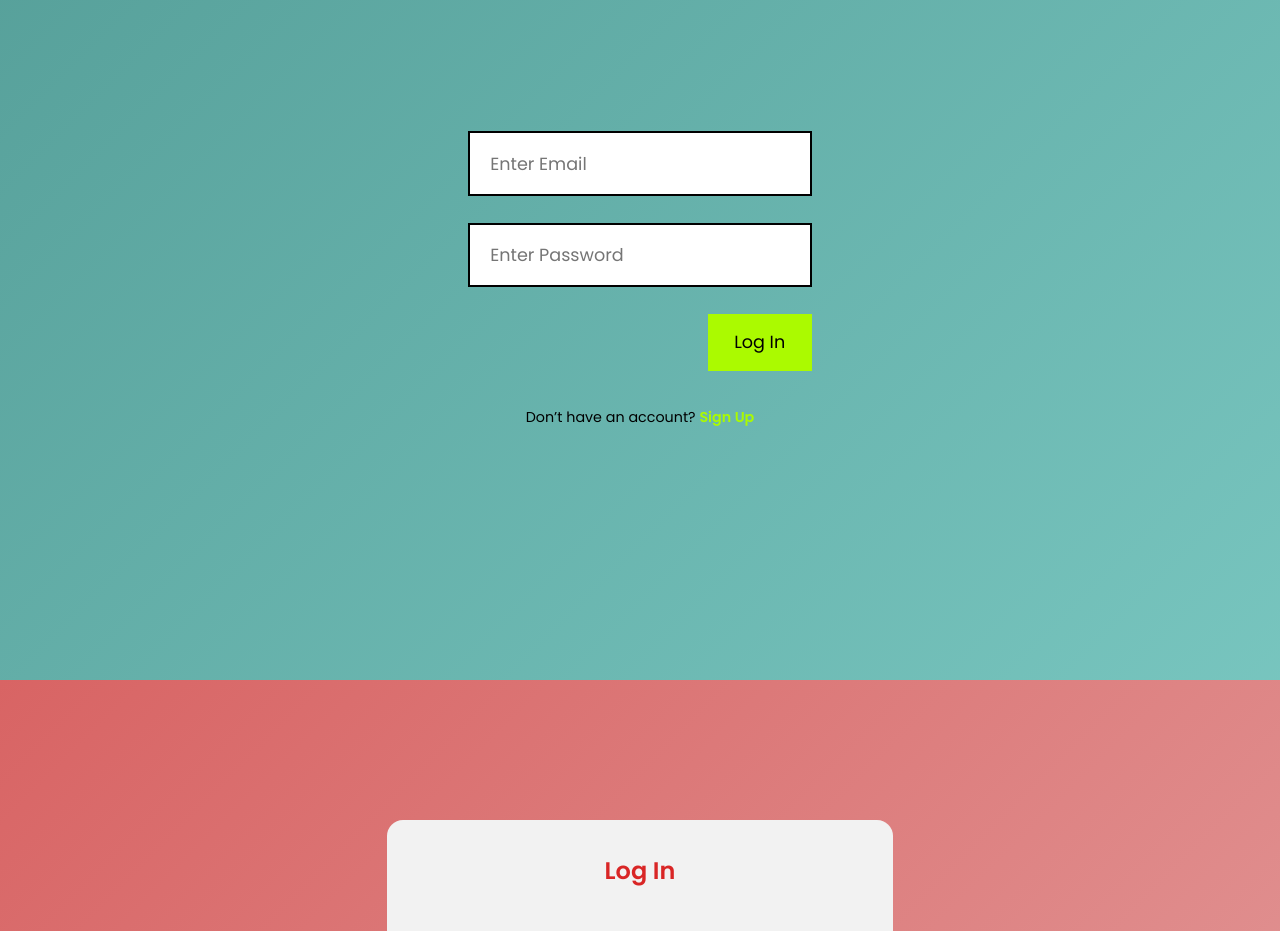
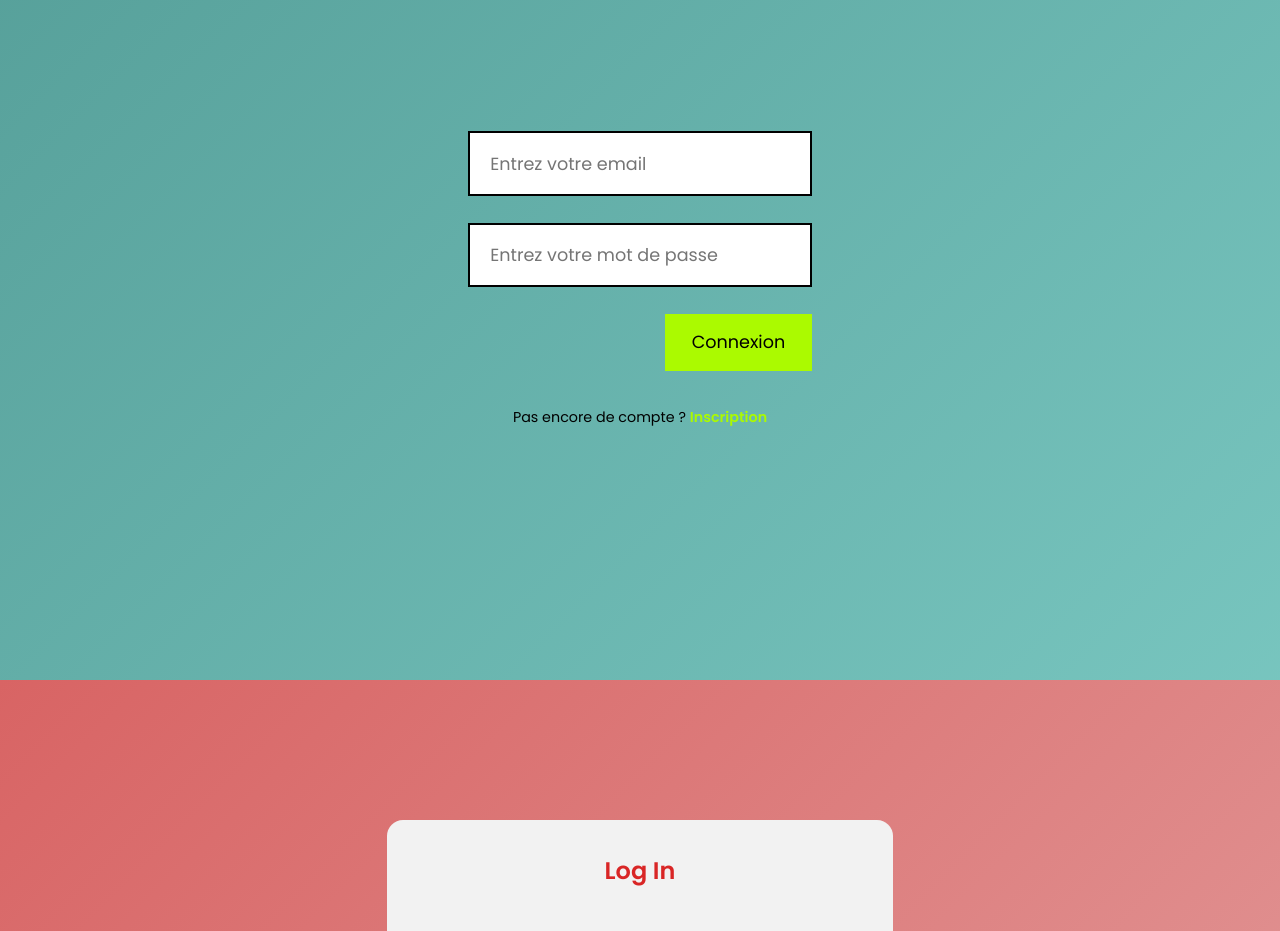
Before and after one commit to ValentinMadiot/components-auth_ui, a React (Vite) app: page / in a window 1280 px wide. Shown: the part 3320-4251 px from the top of the page. Built offline with nearby package versions, Linux system fonts and the light colour scheme.

Commit message:
refactor & translate auth4

```diff
--- a/src/components/auth-form-4/AuthForm4.css
+++ b/src/components/auth-form-4/AuthForm4.css
@@ -14,34 +14,34 @@
   font-size: var(--normal-font-size);
 }
 
-.auth4 .form__content {
+.auth4__content {
   display: grid;
   row-gap: 1.5rem;
 }
 
-.auth4 .form__input,
-.auth4 .form__label,
-.auth4 .form__submit {
+.auth4__input,
+.auth4__label,
+.auth4__submit {
   font-size: var(--normal-font-size);
   font-family: var(--font-family);
   border: 0;
   outline: none;
 }
 
-.auth4 .form__box {
+.auth4__box {
   width: 312px;
   height: 59px;
   position: relative;
 }
 
-.auth4 .form__shadow {
+.auth4__shadow {
   position: absolute;
   width: 100%;
   height: 100%;
   background-color: var(--black-color);
 }
 
-.auth4 .form__input {
+.auth4__input {
   position: absolute;
   border: 2.5px solid var(--black-color);
   background-color: var(--white-color);
@@ -52,11 +52,11 @@
   transition: transform 0.3s;
 }
 
-.auth4 .form__input::placeholder {
+.auth4__input::placeholder {
   transition: opacity 0.5s;
 }
 
-.auth4 .form__label {
+.auth4__label {
   z-index: 100;
   position: absolute;
   top: 16px;
@@ -68,12 +68,12 @@
   transition: 0.2s;
 }
 
-.auth4 .form__button {
+.auth4__button {
   justify-self: flex-end;
   background-color: var(--black-color);
 }
 
-.auth4 .form__submit {
+.auth4__submit {
   padding: 0.875rem 1.5rem;
   color: var(--black-color);
   background-color: hsl(79, 100%, 49%);
@@ -81,40 +81,40 @@
   transition: transform 0.3s;
 }
 
-.auth4 .form__submit:hover {
+.auth4__submit:hover {
   transform: translate(-6px, -6px);
 }
 
-.auth4 .form__switch {
+.auth4__switch {
   font-size: var(--small-font-size);
   margin-top: 0.5rem;
   text-align: center;
   color: var(--black-color);
 }
 
-.auth4 .form__switch span {
+.auth4__switch span {
   color: hsl(79, 100%, 49%);
   cursor: pointer;
   font-weight: bold;
 }
 
 /* Input animation */
-.auth4 .form__input:focus::placeholder {
+.auth4__input:focus::placeholder {
   opacity: 0;
   transition: 0.3s;
 }
 
-.auth4 .form__input:focus,
-.auth4 .form__input:not(:placeholder-shown).form__input:not(:focus) {
+.auth4__input:focus,
+.auth4__input:not(:placeholder-shown).auth4__input:not(:focus) {
   transform: translate(-8px, -8px);
   padding: 28px 18px 18px;
   animation: input-animation 0.5s;
 }
 
-.auth4 .form__input:focus + .form__label,
+.auth4__input:focus + .auth4__label,
 .auth4
-  .form__input:not(:placeholder-shown).form__input:not(:focus)
-  + .form__label {
+  .auth4__input:not(:placeholder-shown).auth4__input:not(:focus)
+  + .auth4__label {
   opacity: 1;
   top: 2px;
   left: 12px;
@@ -134,14 +134,14 @@
 }
 
 @media screen and (max-width: 340px) {
-  .auth4 .form__content,
-  .auth4 .form__box {
+  .auth4__content,
+  .auth4__box {
     width: 260px;
   }
 }
 
 @media screen and (min-width: 968px) {
-  .auth4 .form__content {
+  .auth4__content {
     zoom: 1.1;
   }
 }
--- a/src/components/auth-form-4/LoginForm4.jsx
+++ b/src/components/auth-form-4/LoginForm4.jsx
@@ -1,34 +1,35 @@
 const LoginForm4 = ({ switchForm }) => {
   return (
-    <div className="form">
-      <form className="form__content">
-        <div className="form__box">
+    <div className="auth4__wrapper">
+      <form className="auth4__content">
+        <div className="auth4__box">
           <input
             type="email"
-            className="form__input"
-            placeholder="Enter Email"
+            className="auth4__input"
+            placeholder="Entrez votre email"
             required
           />
-          <label className="form__label">ENTER EMAIL</label>
-          <div className="form__shadow"></div>
+          <label className="auth4__label">EMAIL</label>
+          <div className="auth4__shadow"></div>
         </div>
 
-        <div className="form__box">
+        <div className="auth4__box">
           <input
             type="password"
-            className="form__input"
-            placeholder="Enter Password"
+            className="auth4__input"
+            placeholder="Entrez votre mot de passe"
             required
           />
-          <label className="form__label">ENTER PASSWORD</label>
-          <div className="form__shadow"></div>
+          <label className="auth4__label">MOT DE PASSE</label>
+          <div className="auth4__shadow"></div>
         </div>
 
-        <div className="form__button">
-          <input type="submit" className="form__submit" value="Log In" />
+        <div className="auth4__button">
+          <input type="submit" className="auth4__submit" value="Connexion" />
         </div>
-        <p className="form__switch">
-          Don’t have an account? <span onClick={switchForm}>Sign Up</span>
+
+        <p className="auth4__switch">
+          Pas encore de compte ? <span onClick={switchForm}>Inscription</span>
         </p>
       </form>
     </div>
--- a/src/components/auth-form-4/SignupForm4.jsx
+++ b/src/components/auth-form-4/SignupForm4.jsx
@@ -1,34 +1,35 @@
 const SignupForm4 = ({ switchForm }) => {
   return (
-    <div className="form">
-      <form className="form__content">
-        <div className="form__box">
+    <div className="auth4__wrapper">
+      <form className="auth4__content">
+        <div className="auth4__box">
           <input
             type="email"
-            className="form__input"
-            placeholder="Enter Email"
+            className="auth4__input"
+            placeholder="Entrez votre email"
             required
           />
-          <label className="form__label">ENTER EMAIL</label>
-          <div className="form__shadow"></div>
+          <label className="auth4__label">EMAIL</label>
+          <div className="auth4__shadow"></div>
         </div>
 
-        <div className="form__box">
+        <div className="auth4__box">
           <input
             type="password"
-            className="form__input"
-            placeholder="Enter Password"
+            className="auth4__input"
+            placeholder="Entrez votre mot de passe"
             required
           />
-          <label className="form__label">ENTER PASSWORD</label>
-          <div className="form__shadow"></div>
+          <label className="auth4__label">MOT DE PASSE</label>
+          <div className="auth4__shadow"></div>
         </div>
 
-        <div className="form__button">
-          <input type="submit" className="form__submit" value="Sign Up" />
+        <div className="auth4__button">
+          <input type="submit" className="auth4__submit" value="S’inscrire" />
         </div>
-        <p className="form__switch">
-          Already have an account? <span onClick={switchForm}>Log In</span>
+
+        <p className="auth4__switch">
+          Vous avez déjà un compte ? <span onClick={switchForm}>Connexion</span>
         </p>
       </form>
     </div>
```
